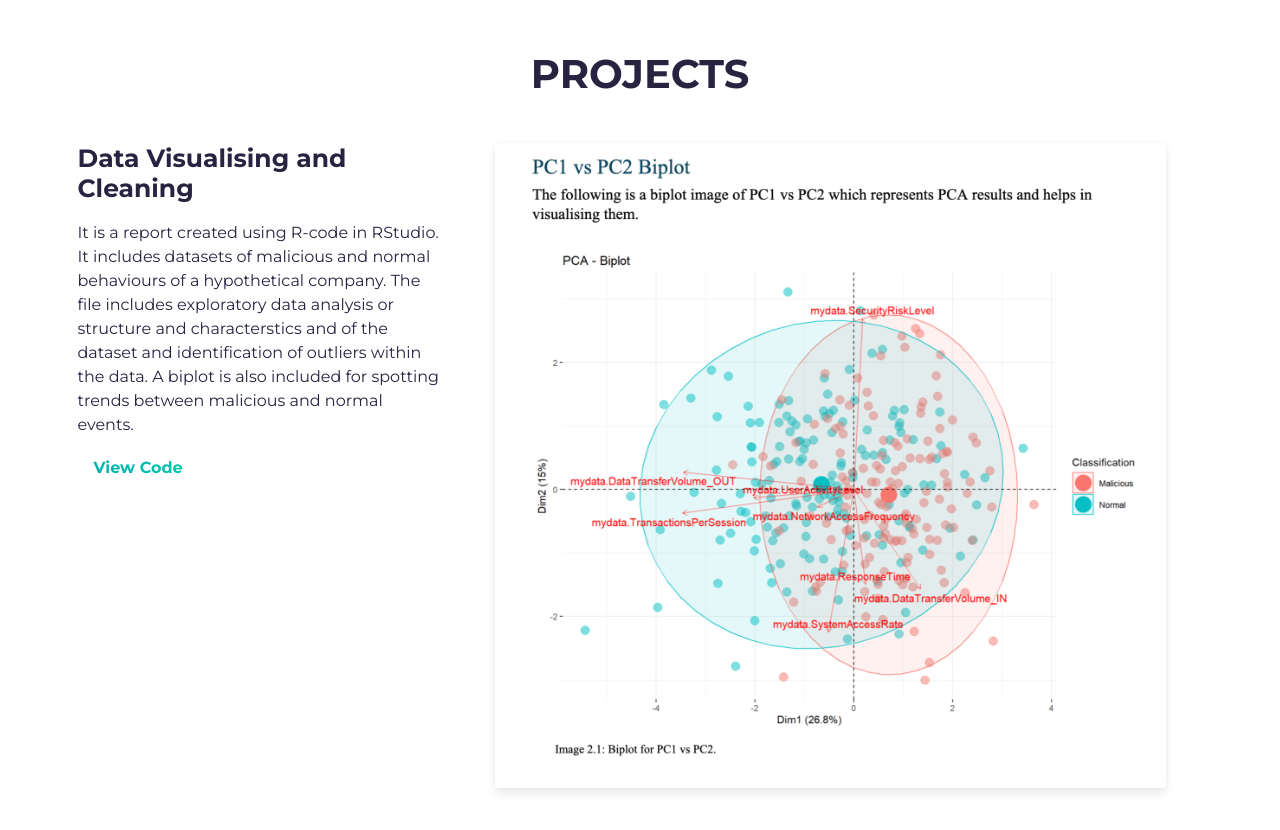
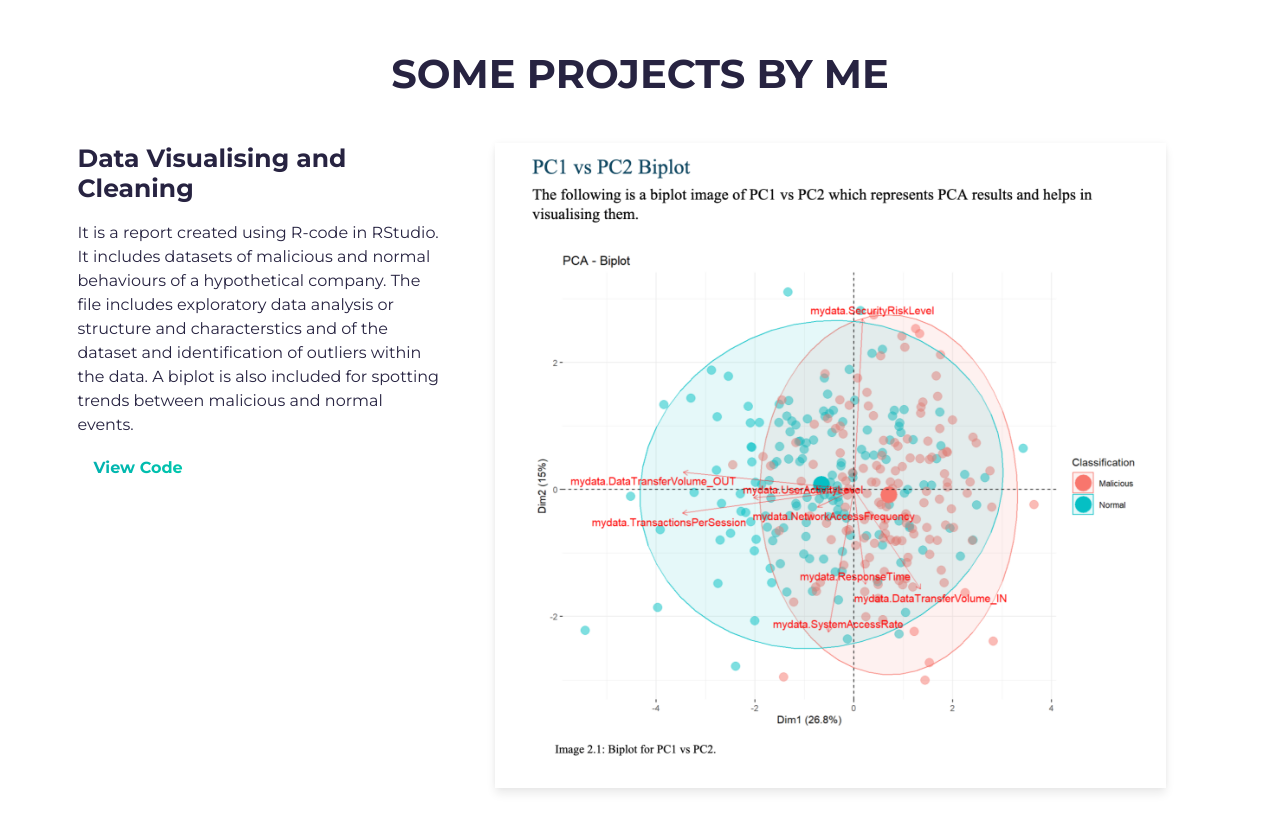
Before and after one commit to blovya/myportfolio, a website built with Parcel: page src/index.html in a window 1280 px wide. Shown: the part 1440-2270 px from the top of the page. Built offline with nearby package versions, Linux system fonts and the light colour scheme.

Commit message:
Update index.html

```diff
--- a/src/index.html
+++ b/src/index.html
@@ -1,14 +1,3 @@
-<!--
-  Hello!
-  -
-  Simplefolio is a clean and responsive portfolio template for Developers!
-  Created by Jacobo Martinez.
-  -
-  Github Repo: https://github.com/cobiwave/simplefolio/
-  Readme: https://github.com/cobiwave/simplefolio/README.md
-  -
-  For business & inquires, contact me -> jacobojavier98@gmail.com
--->
 <!DOCTYPE html>
 <html lang="en" class="sr">
   <head>
@@ -109,7 +98,7 @@
     <section id="projects">
       <div class="container">
         <div class="project-wrapper">
-          <h2 class="section-title dark-blue-text">Projects</h2>
+          <h2 class="section-title dark-blue-text">Some Projects by me</h2>
 
           <!-- Notice: each .row is a project -->
           <div class="row">
```
